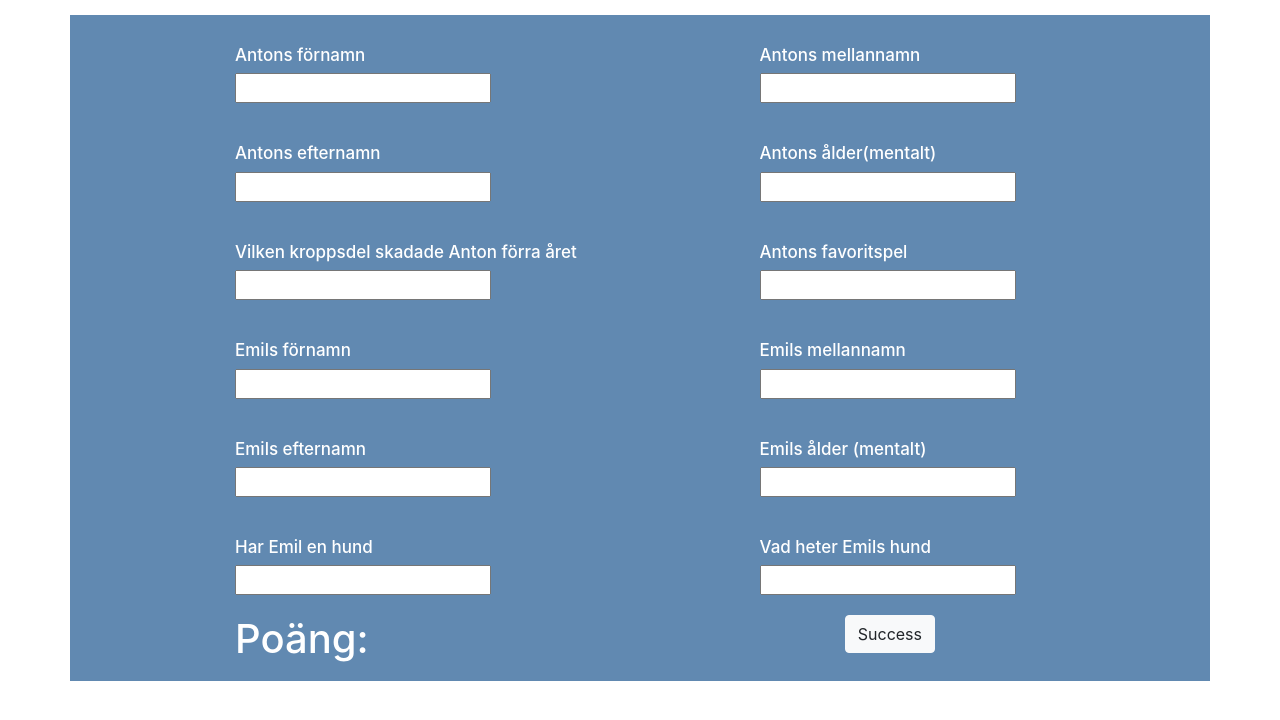
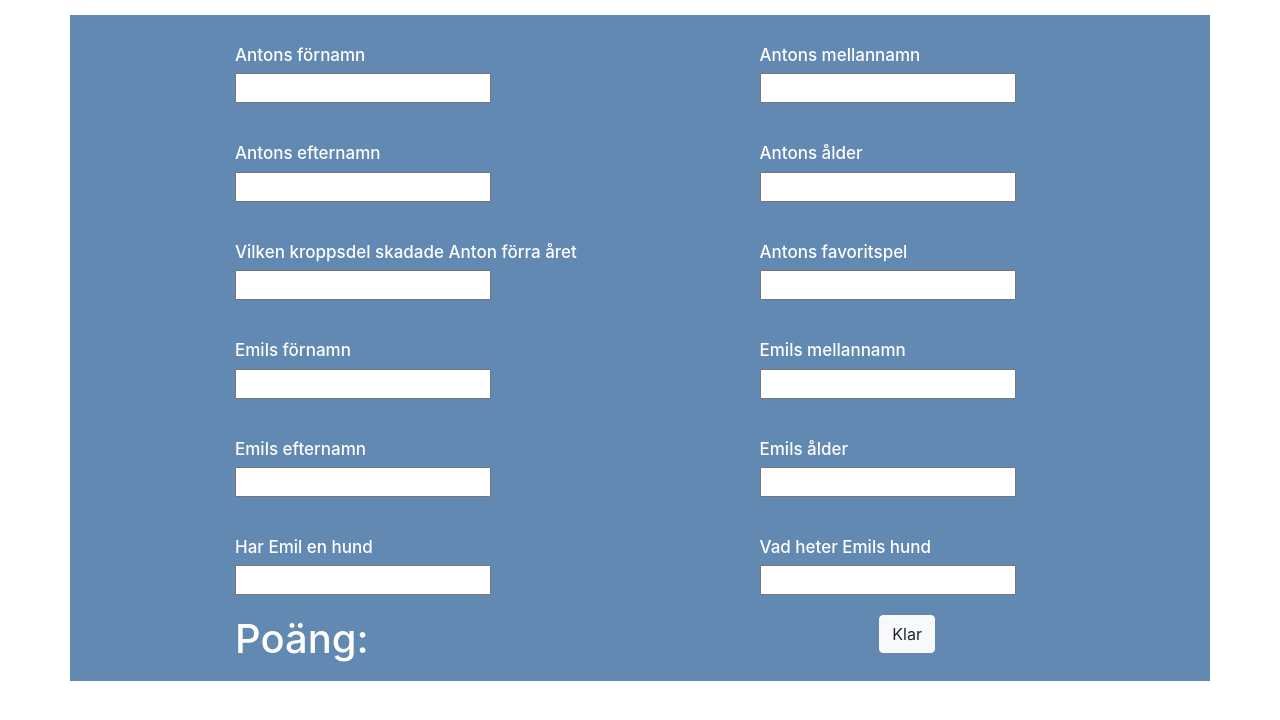
Before and after one commit to alfred-rotter/Quiz-mini, a plain HTML site: page index.html in a window 1280 px wide. Drawn offline with nearby package versions, Linux system fonts and the light colour scheme.

Commit message:
Finputsad

```diff
--- a/index.html
+++ b/index.html
@@ -45,12 +45,12 @@
             </div>
 
             <div class="fraga">
-                <h1>Antons ålder(mentalt)</h1>
+                <h1>Antons ålder</h1>
                 <input id="fraga" type="text">
             </div>
 
             <div class="fraga">
-                <h1>Emils ålder (mentalt)</h1>
+                <h1>Emils ålder</h1>
                 <input id="fraga" type="text">
             </div>
 
@@ -76,7 +76,7 @@
 
             <div class="svar"><h1>Poäng:</h1></div>
 
-            <button id="button" type="button" value="Jag är klar!" class="btn btn-light" onclick="check();">Success</button>
+            <button id="button" type="button" value="Jag är klar!" class="btn btn-light" onclick="check();">Klar</button>
 
 
 
--- a/js/testbed.js
+++ b/js/testbed.js
@@ -12,8 +12,8 @@ var frågor = [
         svar: "Sassing"
     },
     {
-        fråga: "Antons ålder(mentalt)",
-        svar: "2"
+        fråga: "Antons ålder",
+        svar: "18"
     },
     {
         fråga: "Vilken kroppsdel skadade Anton förra året",
@@ -36,8 +36,8 @@ var frågor = [
         svar: "Hansson"
     },
     {
-        fråga: "Emils ålder (mentalt)",
-        svar: "30"
+        fråga: "Emils ålder",
+        svar: "17"
     },
     {
         fråga: "Har Emil en hund",
```
